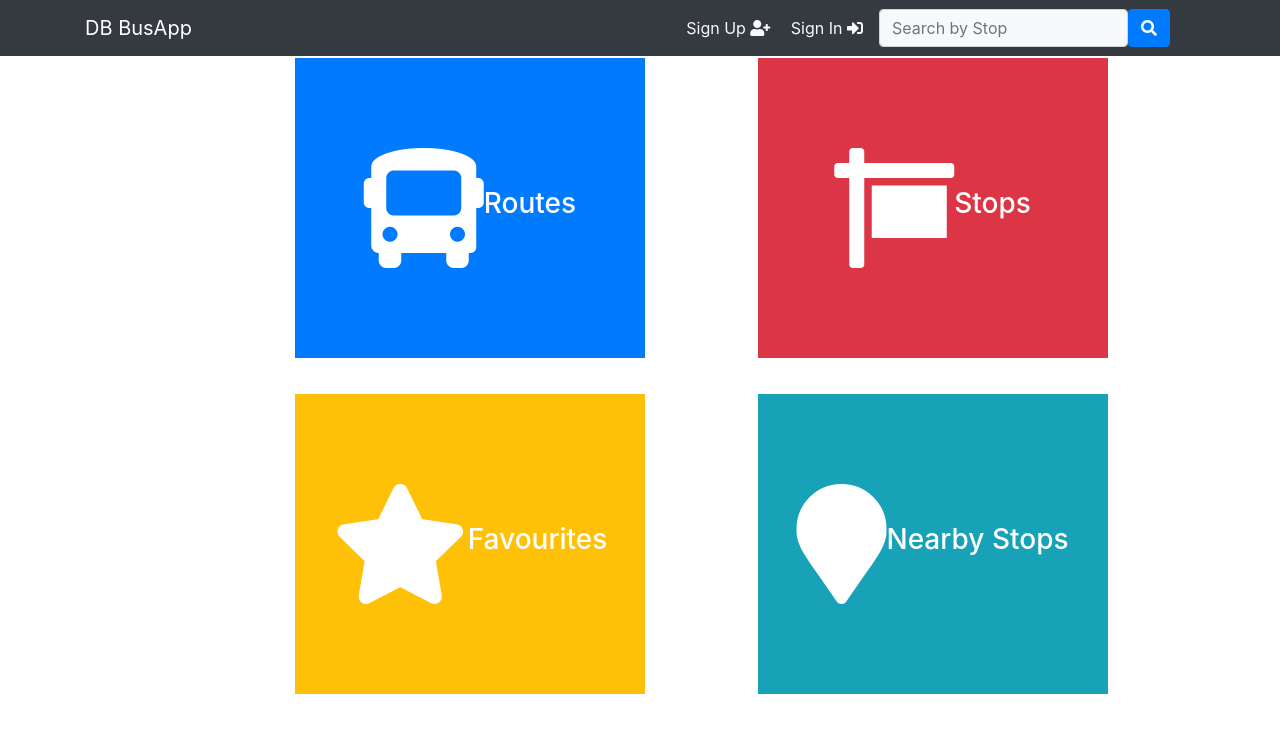
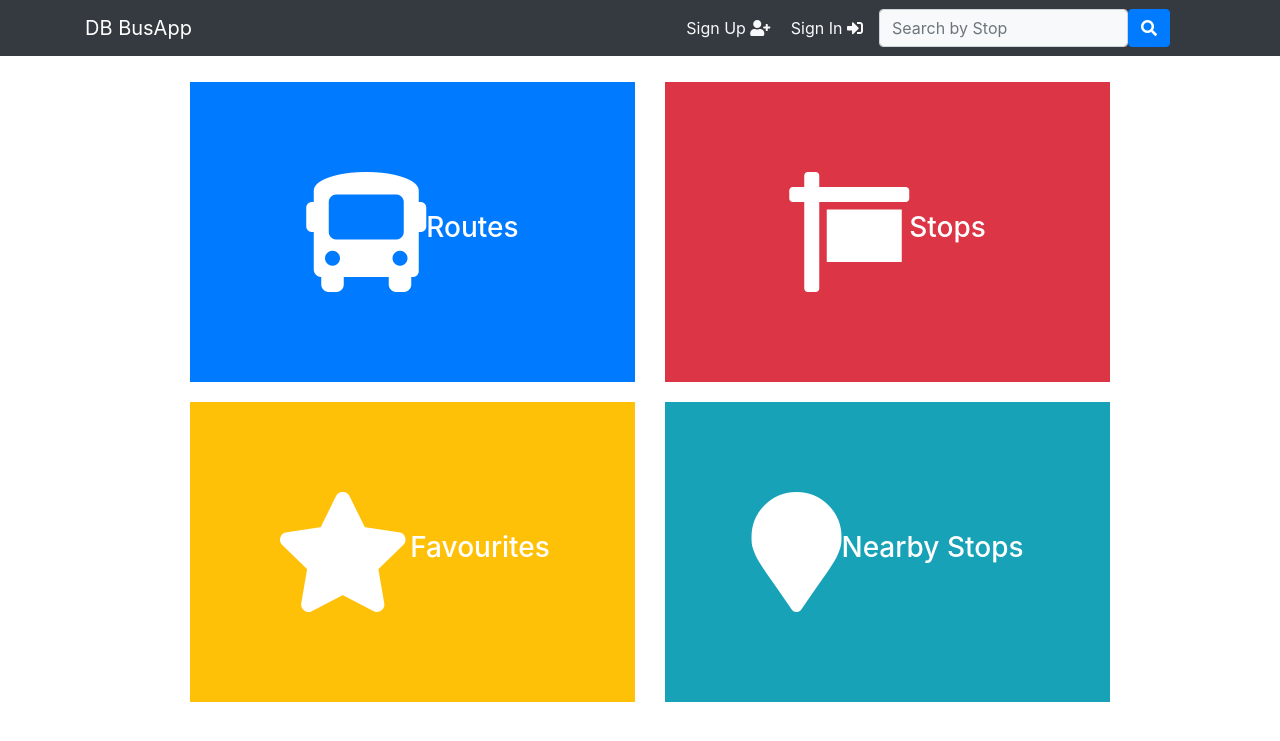
Before and after one commit to TUDublin/code-and-docs-Elijel, a Django app: page / in a window 1280 px wide. Shown: the top 741 px of the page. Run offline with Django 4.2, Linux system fonts and the light colour scheme; parts of the project's set-up code (start-up, migrations or seed data) failed here and were passed over; some libraries are stand-ins or nearby versions.

Commit message:
Updated home page styling

```diff
--- a/code/accounts/templates/favorites.html
+++ b/code/accounts/templates/favorites.html
@@ -8,7 +8,7 @@
           <div class="my_bottom margin col-9 col-lg-4 col-sm-12 col-md-4 pt-3">
             <div class="card text-center h-100" style="max-width:500px;">
               <div class="card-body">
-                <a href="#"><h4>{{ favorite.stop }}</h4></a><a href="{% url 'deleteFavoriteView' pk=favorite.pk %}" class="btn btn-sm btn-danger"><strong>Delete</strong></a>
+                <a href="{{favorite.stop.get_absolute_url}}"><h4>{{ favorite.stop }}</h4></a><a href="{% url 'deleteFavoriteView' pk=favorite.pk %}" class="btn btn-sm btn-danger"><strong>Delete</strong></a>
               </div>
             </div>
           </div>
--- a/code/main/templates/realtime/home.html
+++ b/code/main/templates/realtime/home.html
@@ -1,44 +1,17 @@
 {% extends "base.html" %}
 {% load static %}
 {% block title %}
-	{% if continent %}
-		{{ continent.name }}
-	{% else %}
-		Global
-	{% endif %}
+  {% if continent %}
+    {{ continent.name }}
+  {% else %}
+    Global
+  {% endif %}
 {% endblock %}
 {% block content %}
 
-<style>
-    .container {
-        display: flex;
-        flex-direction: column;
-        justify-content: center;
-        align-items: center;
-        height: 80vh;
-    }
-    .row {
-        display: flex;
-        justify-content: center;
-        align-items: center;
-        width: 100%;
-    }
-    .box {
-        display: flex;
-        justify-content: center;
-        align-items: center;
-        width: 350px;
-        height: 300px;
-        background-color: gray;
-        margin: 10px;
-        font-size: 24px;
-        color: white;
-    }
-</style>
-
 <div class="container">
-  <div class="row">
-    <div class="col-md-5">
+  <div class="row justify-content-center mt-3">
+    <div class="col-md-5 col-sm-6">
       <a href="{% url 'main:allRoutes' %}">
         <div class="box bg-primary">
           <i class="fa fa-bus fa-5x"></i>
@@ -46,7 +19,7 @@
         </div>
       </a>
     </div>
-    <div class="col-md-3">
+    <div class="col-md-5 col-sm-6">
       <a href="{% url 'main:allStops' %}">
         <div class="box bg-danger">
           <i class="fa fa-sign fa-5x"></i>
@@ -55,8 +28,8 @@
       </a>
     </div>
   </div>
-  <div class="row mt-3">
-    <div class="col-md-5">
+  <div class="row justify-content-center">
+    <div class="col-md-5 col-sm-6">
     {% if user.is_authenticated %}
       <a href="{% url 'favoritesView'%}">
     {%else%}
@@ -68,7 +41,7 @@
         </div>
       </a>
     </div>
-    <div class="col-md-3">
+    <div class="col-md-5 col-sm-6">
       <a href="{% url 'main:nearby_stops' %}">
         <div class="box bg-info">
           <i class="fa fa-map-marker fa-5x"></i>
@@ -79,5 +52,30 @@
    </div>
 </div>
 
+<style>
+    .box {
+        display: flex;
+        justify-content: center;
+        align-items: center;
+        width: 100%;
+        height: 200px;
+        background-color: gray;
+        margin: 10px;
+        font-size: 18px;
+        color: white;
+    }
+    @media only screen and (min-width: 768px) {
+      .box {
+        height: 300px;
+        font-size: 24px;
+      }
+    }
+
+    a:hover {
+      text-decoration: none;
+      color: inherit;
+    }
+</style>
+
 {% endblock %}
 </html>
--- a/code/main/templates/realtime/stoptimes.html
+++ b/code/main/templates/realtime/stoptimes.html
@@ -17,7 +17,7 @@ Stop Times
             <h3 class="text-center pt-2 pb-2">
                 {{ stop.stop_name }}
                 {% if user.is_authenticated %}
-                    {% if stop in request.user.favorites.all %}
+                    {% if stop.stop_id in request.user.favorites.all %}
                         <p class="text-center">This stop is already in your favorites.</p>
                     {% else %}
                         <a href="{% url 'addFavoriteView' stop_id=stop.stop_id %}" class="btn btn-primary">Add to favorites</a>
```
